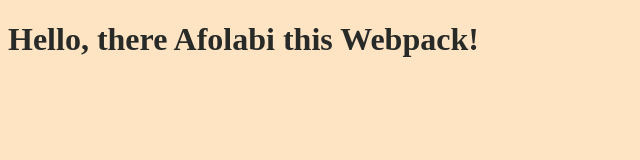
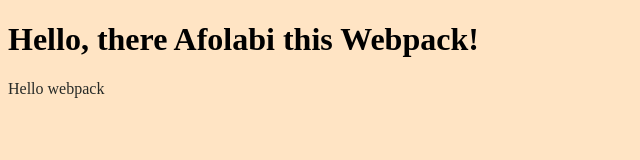
Before and after one commit to brainconnect93/webpack-project, a website built with webpack: page src/index.html in a window 1280 px wide. Shown: the whole page, without its empty margins (0-640 px from the left). Built offline with nearby package versions, Linux system fonts and the light colour scheme.

Commit message:
webpack project final commit

```diff
--- a/src/index.js
+++ b/src/index.js
@@ -0,0 +1,14 @@
+import _ from 'lodash';
+import './style.css';
+
+ function component() {
+  const element = document.createElement('div');
+
+  // Lodash, now imported by this script
+   element.innerHTML = _.join(['Hello', 'webpack'], ' ');
+   element.classList.add('name');
+
+   return element;
+ }
+
+ document.body.appendChild(component());
--- a/src/style.css
+++ b/src/style.css
@@ -2,6 +2,6 @@
     background-color: bisque;
 }
 
-h1 {
+.name {
     color: #272a27;
 }
```
Also changed, not shown: dist/index.html (added), dist/main.bundle.js (added), dist/runtime.bundle.js (added).
